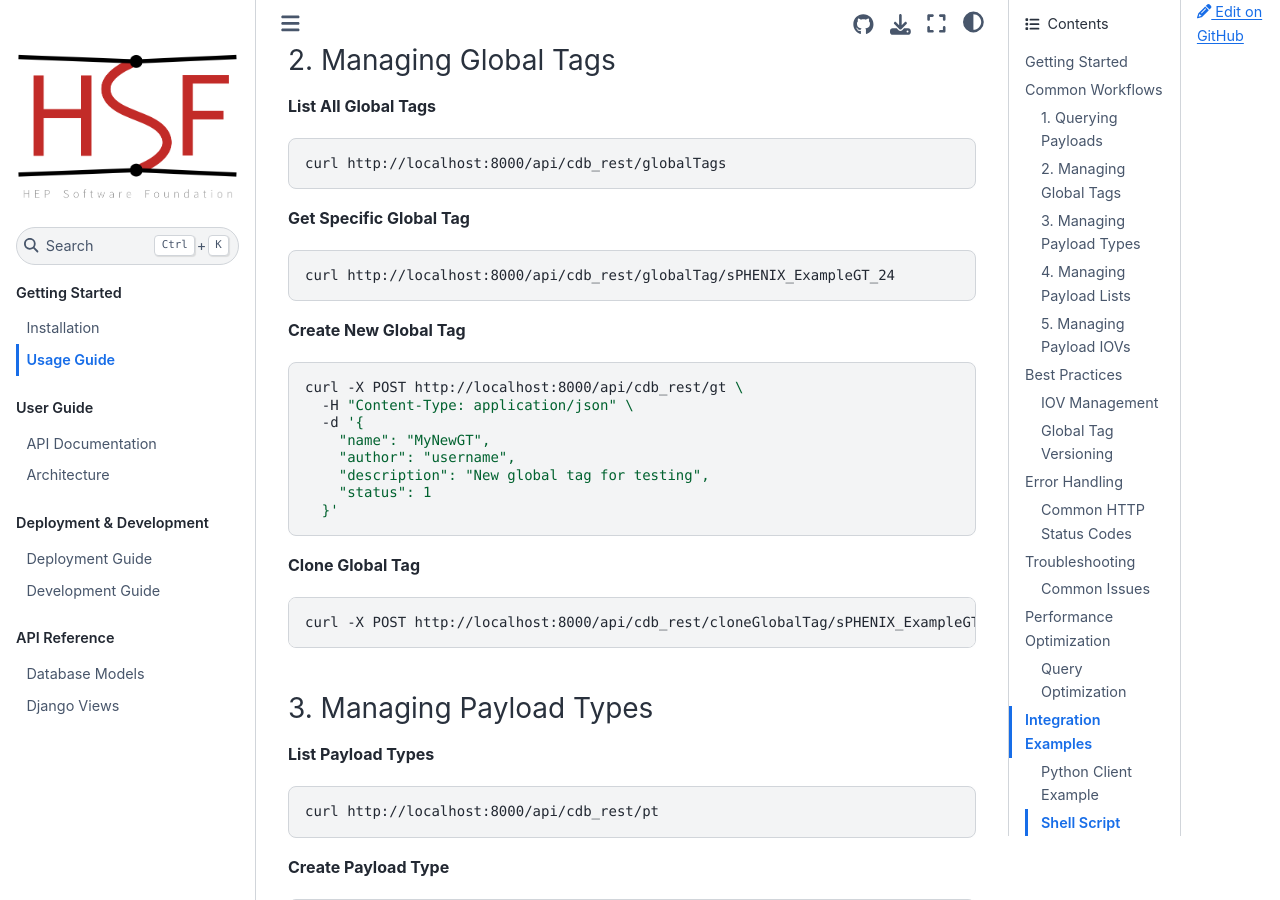
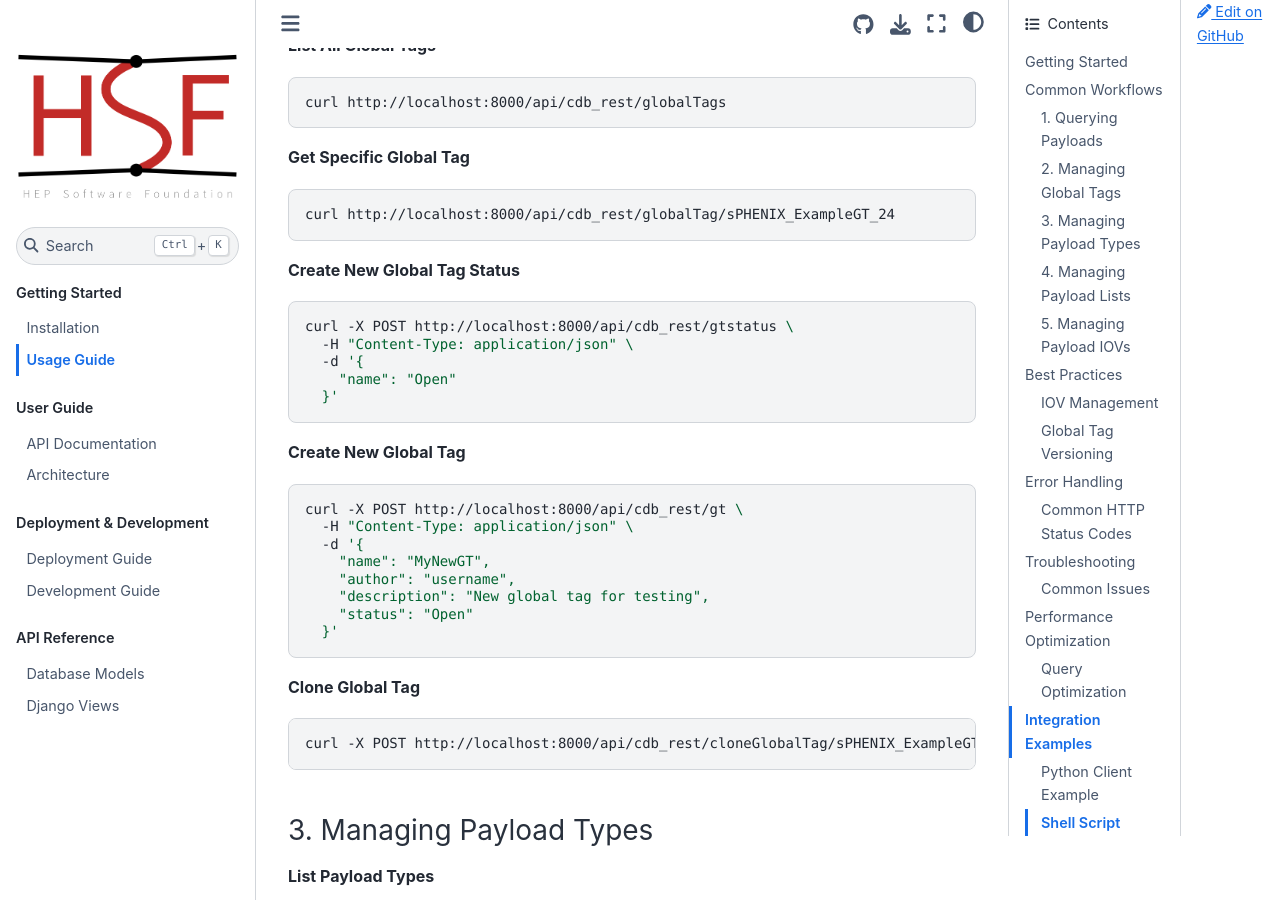
Before and after one commit to BNLNPPS/nopayloaddb, a Sphinx documentation site: the page built from docs/source/usage.rst, in a window 1280 px wide and 900 px high, scrolled down 1430 px. Built offline with Sphinx 7.4.7 and the Sphinx Book theme 1.1.4, drawn with Linux system fonts in a browser that asks for light colours; some of the changed text lies outside the part shown.

Commit message:
Fixing documentation on how to create a new GT

```diff
--- a/docs/source/usage.rst
+++ b/docs/source/usage.rst
@@ -13,8 +13,6 @@ Before using the API, ensure you have the service running. See :ref:`install` fo
 **Service URLs**
 
 - Local development: ``http://localhost:8000``
-- Production: ``http://nopayloaddb-nopayloaddb.apps.sdcc.bnl.gov``
-- Test: ``http://npdb-test-test.apps.sdcc.bnl.gov``
 
 **API Base Path**
 
@@ -79,6 +77,18 @@ The most common operation is querying for payloads based on a Global Tag and IOV
 
    curl http://localhost:8000/api/cdb_rest/globalTag/sPHENIX_ExampleGT_24
 
+
+**Create New Global Tag Status**
+
+.. code-block:: bash
+
+    curl -X POST http://localhost:8000/api/cdb_rest/gtstatus \
+      -H "Content-Type: application/json" \
+      -d '{
+        "name": "Open"
+      }'
+
+
 **Create New Global Tag**
 
 .. code-block:: bash
@@ -89,7 +99,7 @@ The most common operation is querying for payloads based on a Global Tag and IOV
        "name": "MyNewGT",
        "author": "username",
        "description": "New global tag for testing",
-       "status": 1
+       "status": "Open"
      }'
 
 **Clone Global Tag**
```
Also changed, not shown: docs/source/installation.rst (+4 -7 lines).
